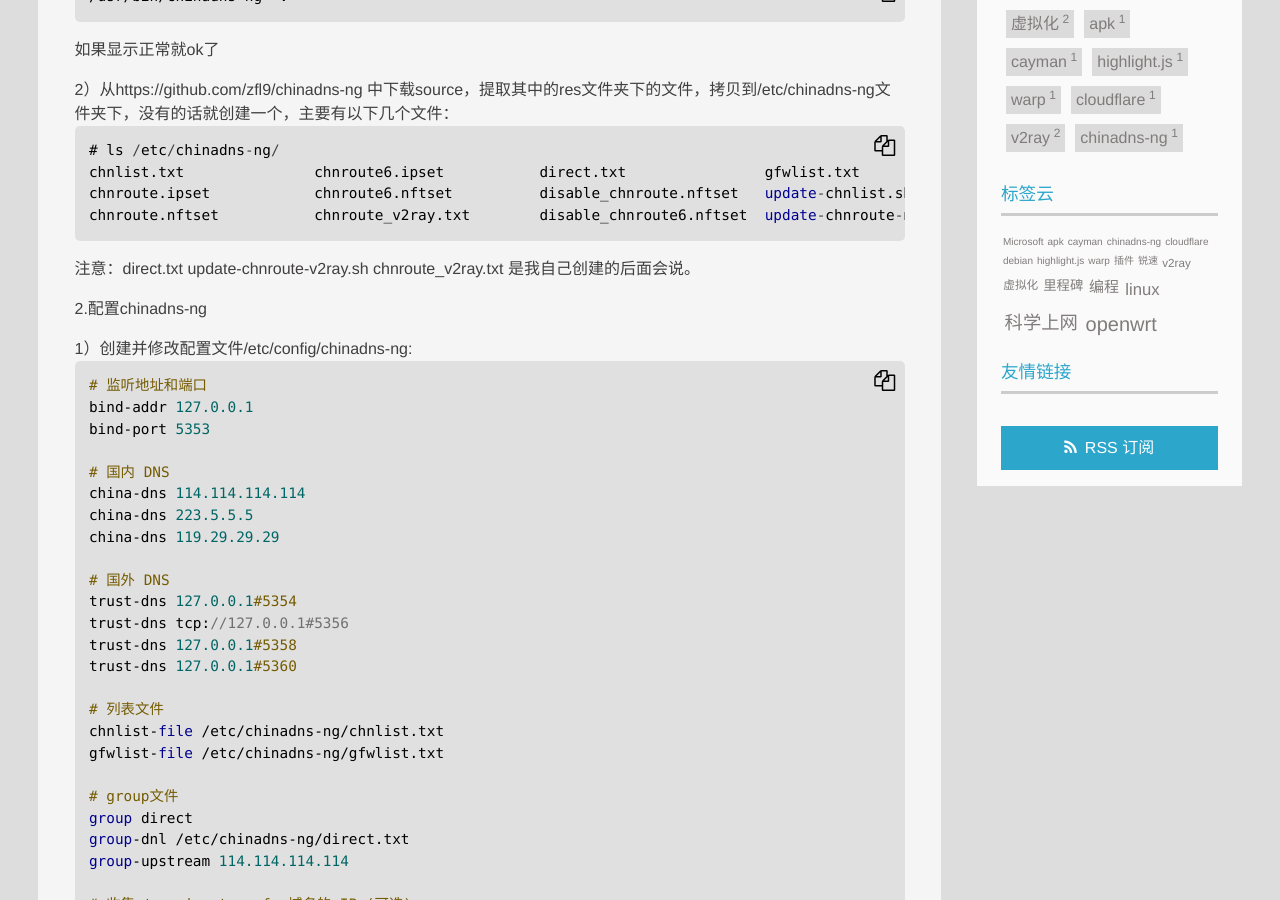
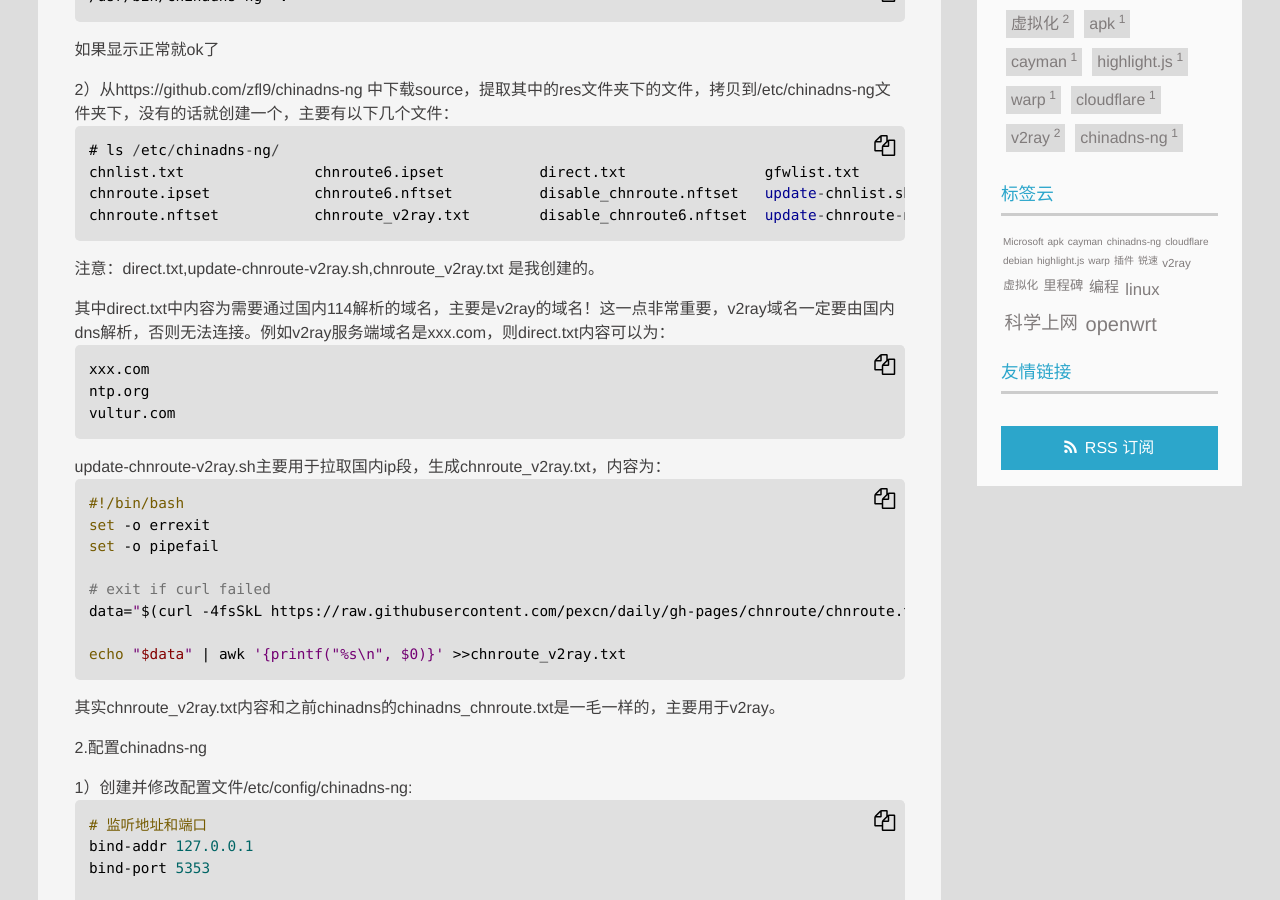
Before and after one commit to jibenfa/jibenfa.github.com, a Jekyll site: the page built from _posts/2025-08-19-E59CA8openwrtE4B88BE4BDBFE794A8chinadns-ngE690ADE9858Dv2rayE5AE9EE78EB0E9808FE6988EE4BBA3E79086.md, in a window 1280 px wide and 900 px high, scrolled down 750 px. Built offline with Jekyll 4.4.1, drawn with Linux system fonts in a browser that asks for light colours.

Commit message:
Update 2025-08-19-E59CA8openwrtE4B88BE4BDBFE794A8chinadns-ngE690ADE9858Dv2rayE5AE9EE78EB0E9808FE6988EE4BBA3E79086.md

````diff
--- a/_posts/2025-08-19-E59CA8openwrtE4B88BE4BDBFE794A8chinadns-ngE690ADE9858Dv2rayE5AE9EE78EB0E9808FE6988EE4BBA3E79086.md
+++ b/_posts/2025-08-19-E59CA8openwrtE4B88BE4BDBFE794A8chinadns-ngE690ADE9858Dv2rayE5AE9EE78EB0E9808FE6988EE4BBA3E79086.md
@@ -37,7 +37,27 @@ chnlist.txt               chnroute6.ipset           direct.txt                gf
 chnroute.ipset            chnroute6.nftset          disable_chnroute.nftset   update-chnlist.sh         update-chnroute.sh        update-gfwlist.sh
 chnroute.nftset           chnroute_v2ray.txt        disable_chnroute6.nftset  update-chnroute-nft.sh    update-chnroute6-nft.sh
 ```
-注意：direct.txt  update-chnroute-v2ray.sh chnroute_v2ray.txt 是我自己创建的后面会说。
+注意：direct.txt,update-chnroute-v2ray.sh,chnroute_v2ray.txt 是我创建的。
+
+其中direct.txt中内容为需要通过国内114解析的域名，主要是v2ray的域名！这一点非常重要，v2ray域名一定要由国内dns解析，否则无法连接。例如v2ray服务端域名是xxx.com，则direct.txt内容可以为：
+
+```vim
+xxx.com
+ntp.org
+vultur.com
+```
+update-chnroute-v2ray.sh主要用于拉取国内ip段，生成chnroute_v2ray.txt，内容为：
+```bash
+#!/bin/bash
+set -o errexit
+set -o pipefail
+
+# exit if curl failed
+data="$(curl -4fsSkL https://raw.githubusercontent.com/pexcn/daily/gh-pages/chnroute/chnroute.txt)"
+
+echo "$data" | awk '{printf("%s\n", $0)}' >>chnroute_v2ray.txt
+```
+其实chnroute_v2ray.txt内容和之前chinadns的chinadns_chnroute.txt是一毛一样的，主要用于v2ray。
 
 2.配置chinadns-ng
 
````
